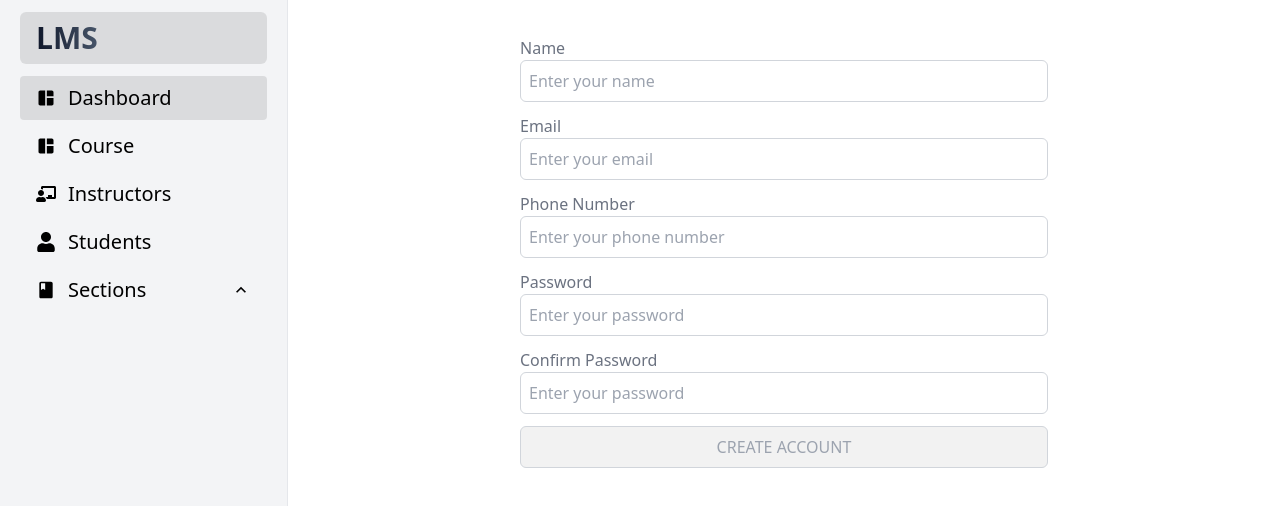
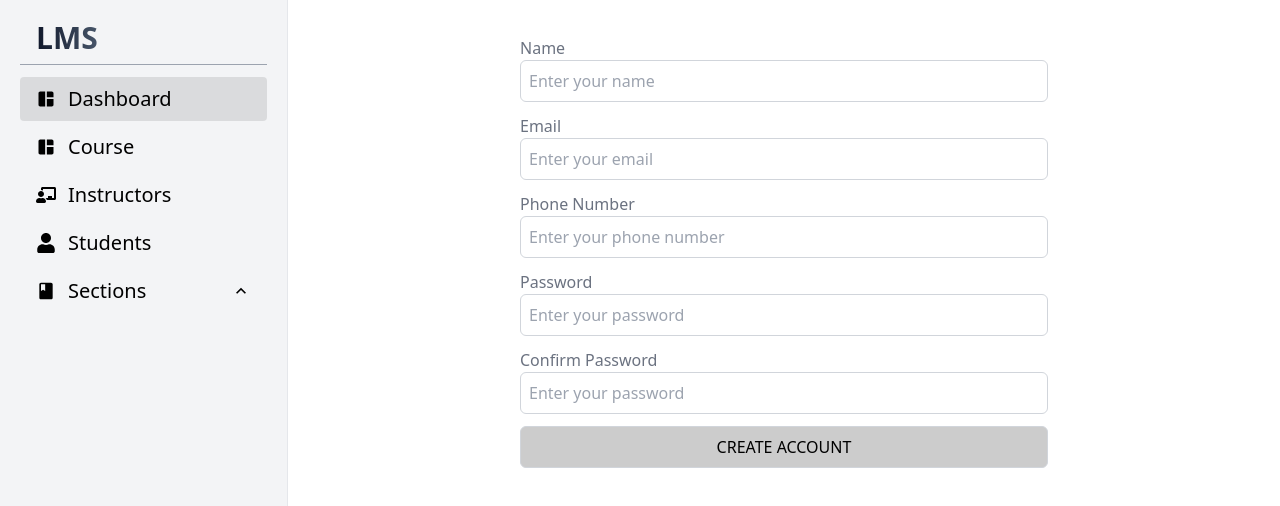
Before and after one commit to IfastKrishna/ifastacademy-LMS, a React (Vite) app in the folder frontend/: page / in a window 1280 px wide. Shown: the top 506 px of the page. Built offline with nearby package versions, Linux system fonts and the light colour scheme.

Commit message:
delete outer node_modules and package.json and other file

```diff
--- a/frontend/package.json
+++ b/frontend/package.json
@@ -13,9 +13,13 @@
     "@reduxjs/toolkit": "^2.2.1",
     "react": "^18.2.0",
     "react-dom": "^18.2.0",
+    "react-hook-form": "^7.50.1",
+    "react-hot-toast": "^2.4.1",
     "react-icons": "^5.0.1",
     "react-redux": "^9.1.0",
-    "react-router-dom": "^6.22.0"
+    "react-responsive": "^9.0.2",
+    "react-router-dom": "^6.22.0",
+    "react-select": "^5.8.0"
   },
   "devDependencies": {
     "@types/react": "^18.2.55",
--- a/frontend/src/App.jsx
+++ b/frontend/src/App.jsx
@@ -1,9 +1,11 @@
 import { SideBar } from "./components";
+import { Toaster } from "react-hot-toast";
 
 function App() {
   return (
     <>
       <SideBar />
+      <Toaster />
     </>
   );
 }
--- a/frontend/src/components/Login/Login.jsx
+++ b/frontend/src/components/Login/Login.jsx
@@ -1,11 +1,8 @@
 import React from "react";
+import { Input, Button, Spinner } from "../../components";
 
 function Login() {
-  return (
-    <div className="w-full max-w-xl">
-      <h1 className="text-2xl font-bold">Login</h1>
-    </div>
-  );
+  return <div className="w-full max-w-xl"></div>;
 }
 
 export default Login;
--- a/frontend/src/components/SideBar/SideBar.jsx
+++ b/frontend/src/components/SideBar/SideBar.jsx
@@ -42,7 +42,7 @@ function SideBar() {
         } `}
       >
         <section className={`sidebar flex flex-col gap-y-3 `}>
-          <FlexBtween className={" bg-black/10 rounded-md py-2 px-4 mt-3"}>
+          <FlexBtween className={"border-b border-b-gray-400 py-2 px-4 mt-3"}>
             <Link to="">
               <Logo />
             </Link>
--- a/frontend/src/components/Signup/Signup.jsx
+++ b/frontend/src/components/Signup/Signup.jsx
@@ -1,6 +1,6 @@
 import React, { useEffect } from "react";
 import { useForm } from "react-hook-form";
-import { Input, Button, Select } from "../index.js";
+import { Input, Button } from "../index.js";
 import { useNavigate } from "react-router";
 import { useDispatch } from "react-redux";
 function Signup() {
@@ -50,6 +50,7 @@ function Signup() {
             placeholder="Enter your phone number"
             {...register("phoneNo", {
               required: true,
+              pattern: /^\d{10}$/,
             })}
           />
           {errors.phoneNo && (
@@ -82,11 +83,7 @@ function Signup() {
             <span className="text-red-500">{errors.confpassword.message}</span>
           )}
         </div>
-        <Button
-          type="submit"
-          className="w-full disabled:cursor-not-allowed"
-          disabled={!isValid}
-        >
+        <Button type="submit" className="w-full disabled:cursor-not-allowed">
           Create Account
         </Button>
       </form>
--- a/frontend/src/components/index.js
+++ b/frontend/src/components/index.js
@@ -8,7 +8,7 @@ import Input from "./Input/Input";
 import Textarea from "./Textarea/Textarea";
 import Select from "./Select/Select";
 import Logo from "./Logo";
-import Sppiner from "./Sppiner/Sppiner";
+import Spinner from "./Sppiner/Sppiner";
 
 export {
   Button,
@@ -21,5 +21,5 @@ export {
   Select,
   Input,
   Logo,
-  Sppiner,
+  Spinner,
 };
--- a/frontend/src/pages/Dev/Dev.jsx
+++ b/frontend/src/pages/Dev/Dev.jsx
@@ -1,13 +1,16 @@
 import React, { useState } from "react";
-import { Signup } from "../../components/index.js";
-import { useForm } from "react-hook-form";
+import { Button, Signup } from "../../components/index.js";
+import toast from "react-hot-toast";
 
 function Dev() {
-  const {
-    register,
-    handleSubmit,
-    formState: { errors },
-  } = useForm();
+  const notify = () =>
+    toast.success("Register is successfully", {
+      style: {
+        borderRadius: "10px",
+        background: "#333",
+        color: "#fff",
+      },
+    });
 
   return (
     <div className="w-full h-full">
```
Also changed, not shown: package.json (deleted, +0 -7 lines), 2 other files (tests, documents, lock files or other folders).
